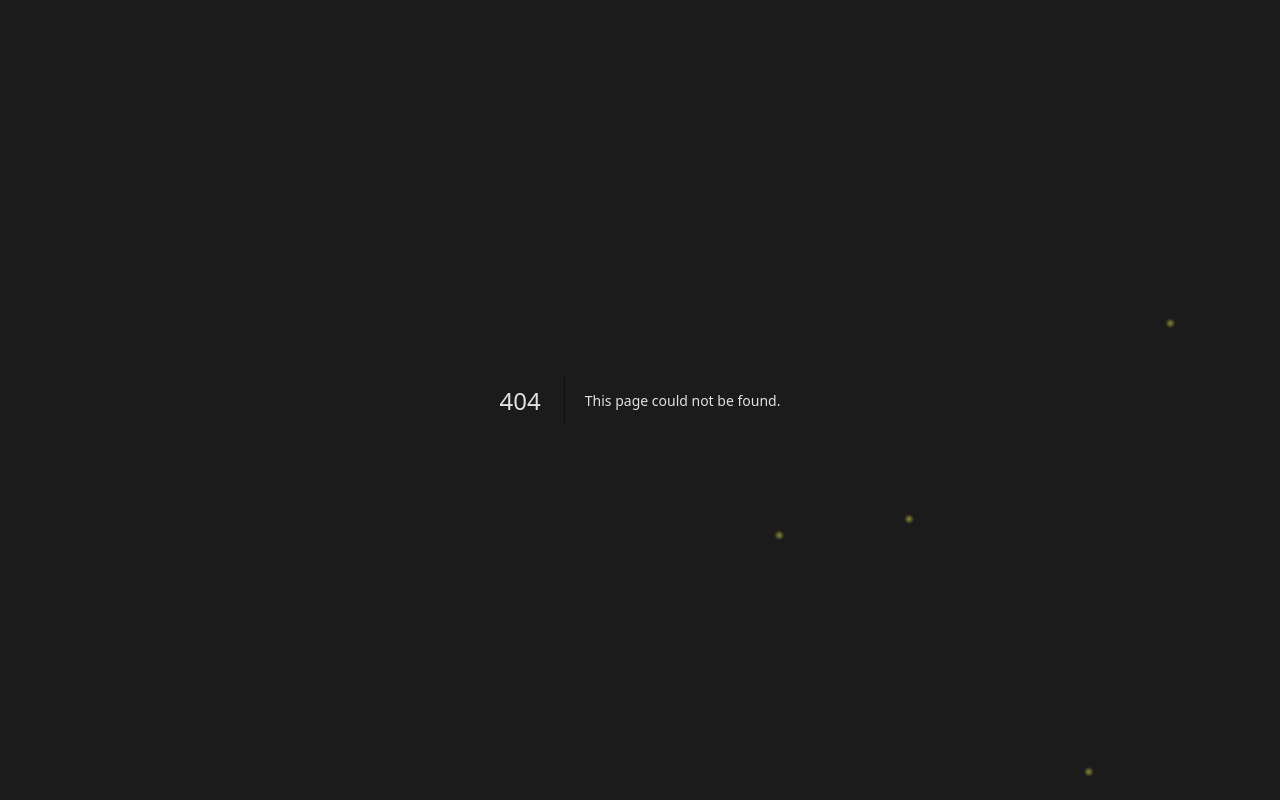
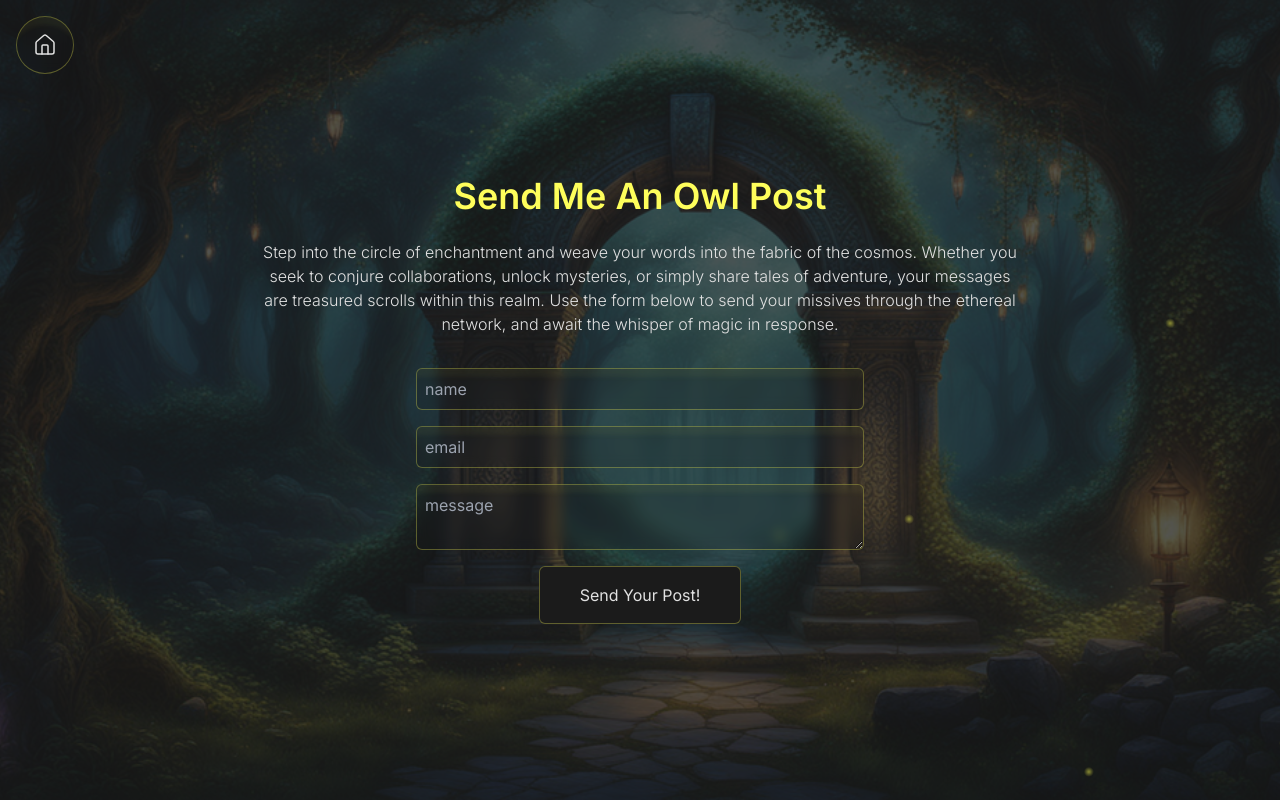
Before and after one commit to evanmarshall-dev/portfolio, a Next.js app: page /contact in a window 1280 px wide. Before the commit this address had no page. Built offline with nearby package versions, Linux system fonts and the light colour scheme.

Commit message:
PORTFOLIO: Built the contact page. Now working on integrating emailjs.

```diff
--- /dev/null
+++ b/app/(sub)/contact/page.js
@@ -0,0 +1,42 @@
+import Image from "next/image";
+import bg from "@/public/background/contact-background.png";
+import Form from "@/components/contact/Form";
+
+export const metadata = {
+  title: {
+    template: "%s | evanmarshall.dev",
+    default: "Contact",
+  },
+  description: "Description",
+};
+
+export default function Contact() {
+  return (
+    <>
+      <Image
+        priority
+        sizes="100vw"
+        src={bg}
+        alt="background-image"
+        className="-z-50 fixed top-0 left-0 w-full h-full object-cover object-center opacity-25"
+      />
+
+      <article className="relative w-full flex flex-col items-center justify-center space-y-8">
+        <div className="flex flex-col items-center justify-center space-y-6 w-3/4">
+          <h1 className="text-accent font-semibold text-center text-4xl capitalize">
+            Send me an Owl Post
+          </h1>
+          <p className="text-center font-light text-sm xs:text-base">
+            Step into the circle of enchantment and weave your words into the
+            fabric of the cosmos. Whether you seek to conjure collaborations,
+            unlock mysteries, or simply share tales of adventure, your messages
+            are treasured scrolls within this realm. Use the form below to send
+            your missives through the ethereal network, and await the whisper of
+            magic in response.
+          </p>
+        </div>
+        <Form />
+      </article>
+    </>
+  );
+}
--- /dev/null
+++ b/components/contact/Form.js
@@ -0,0 +1,81 @@
+"use client";
+
+import React from "react";
+import { useForm } from "react-hook-form";
+import emailjs from "@emailjs/browser";
+
+export default function Form() {
+  const {
+    register,
+    handleSubmit,
+    formState: { errors },
+  } = useForm();
+
+  const sendEmail = (params) => {
+    // e.preventDefault();
+
+    emailjs
+      .send(
+        process.env.NEXT_PUBLIC_SERVICE_ID,
+        process.env.NEXT_PUBLIC_TEMPLATE_ID,
+        params,
+        {
+          publicKey: process.env.NEXT_PUBLIC_PUBLIC_KEY,
+          limitRate: {
+            throttle: 5000, // You cannot send more than one email per 5 seconds using this API.
+          },
+        }
+      )
+      .then(
+        () => {
+          console.log("SUCCESS!");
+        },
+        (error) => {
+          console.log("FAILED...", error.text);
+        }
+      );
+  };
+
+  const onSubmit = (data) => {
+    const templateParams = {
+      to_name: "evanmarshall.dev",
+      from_name: data.name,
+      reply_to: data.email,
+      message: data.message,
+    };
+
+    sendEmail(templateParams);
+  };
+  console.log(errors);
+
+  return (
+    <form
+      className="max-w-md w-full flex flex-col items-center justify-center space-y-4"
+      onSubmit={handleSubmit(onSubmit)}
+    >
+      <input
+        className="w-full p-2 rounded-md shadow-lg text-foreground focus:outline-none focus:ring-2 focus:ring-accent/50 custom-bg"
+        type="text"
+        placeholder="name"
+        {...register("name", { required: true, maxLength: 80 })}
+      />
+      <input
+        className="w-full p-2 rounded-md shadow-lg text-foreground focus:outline-none focus:ring-2 focus:ring-accent/50 custom-bg"
+        type="email"
+        placeholder="email"
+        {...register("email", { required: true, pattern: /^\S+@\S+$/i })}
+      />
+      <textarea
+        className="w-full p-2 rounded-md shadow-lg text-foreground focus:outline-none focus:ring-2 focus:ring-accent/50 custom-bg"
+        placeholder="message"
+        {...register("message", { required: true, max: 256, min: 50 })}
+      />
+
+      <input
+        value="Send your post!"
+        className="px-10 py-4 rounded-md shadow-lg bg-background border border-accent/30 border-solid hover:shadow-glass-sm backdrop-blur-sm text-foreground focus:outline-none focus:ring-2 focus:ring-accent/50 cursor-pointer capitalize"
+        type="submit"
+      />
+    </form>
+  );
+}
--- a/package.json
+++ b/package.json
@@ -4,6 +4,7 @@
   "private": true,
   "scripts": {
     "dev": "next dev",
+    "devt": "next dev --turbo",
     "build": "next build",
     "start": "next start",
     "lint": "next lint"
```
